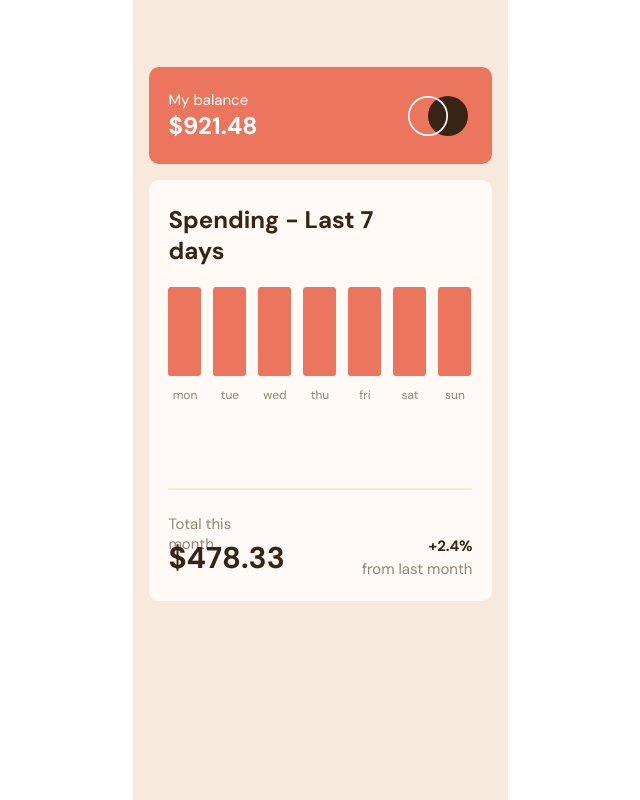
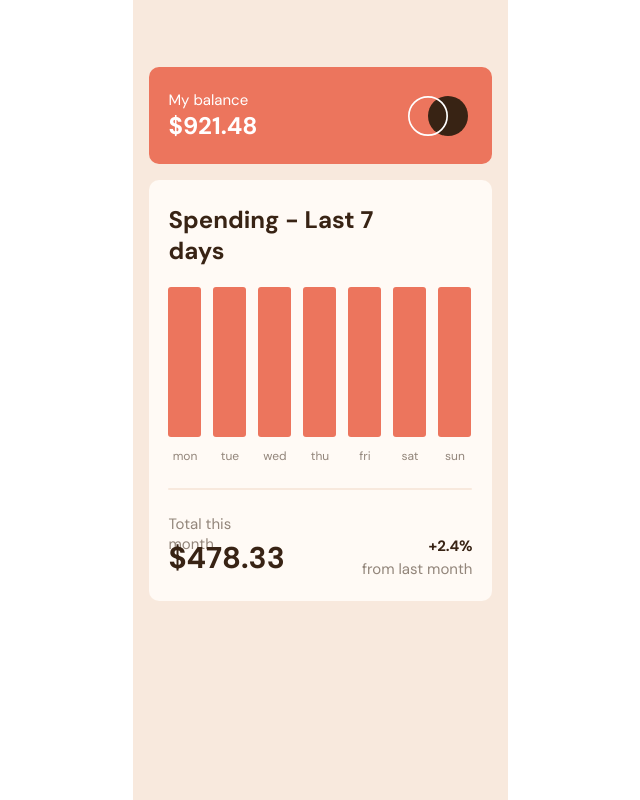
Before and after one commit to dlavrentev/expenses-chart, a React (Create React App) app: page / in a window 1280 px wide. Shown: the whole page, without its empty margins (320-960 px from the left). Built offline with nearby package versions, Linux system fonts and the light colour scheme.

Commit message:
Update App.css

```diff
--- a/src/App.css
+++ b/src/App.css
@@ -92,14 +92,14 @@
   right: 5.83%;
   top: 25.42%;
   bottom: 32.54%;
-  display: grid;
-  grid-template-columns: repeat(7, auto);
+  display: flex;
   justify-content: space-between;
+  align-items: flex-end;
 }
 
 .bar div {
   width: 33px;
-  height: 50%;
+  height: 150px;
   border-radius: 3px;
   background: #ec755d;
 }
```
